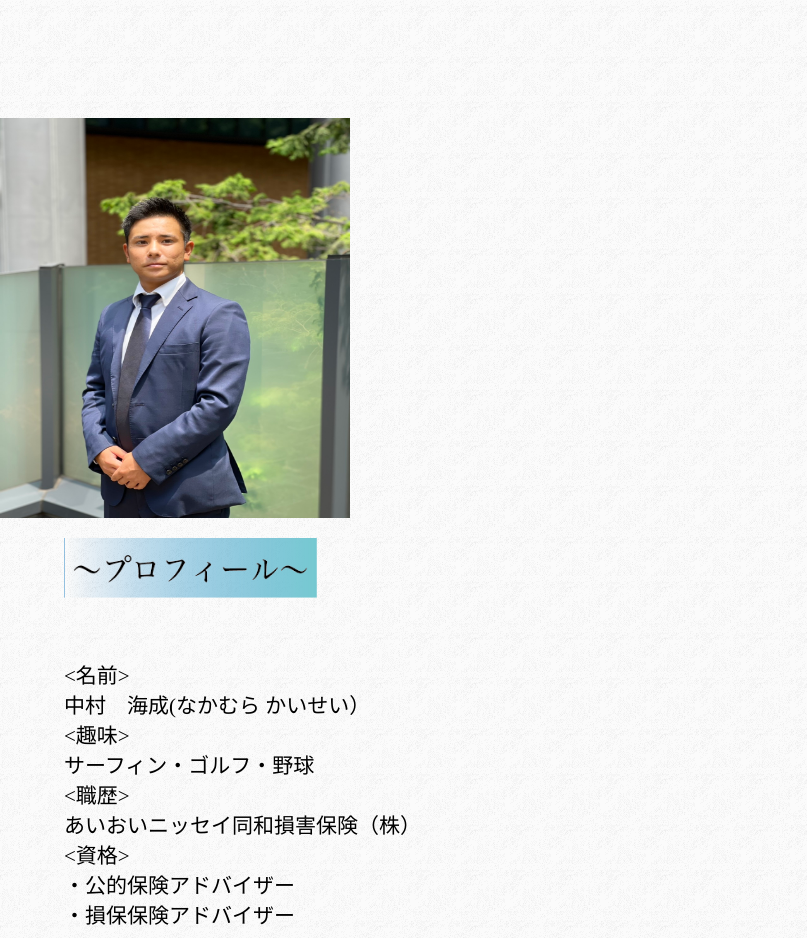
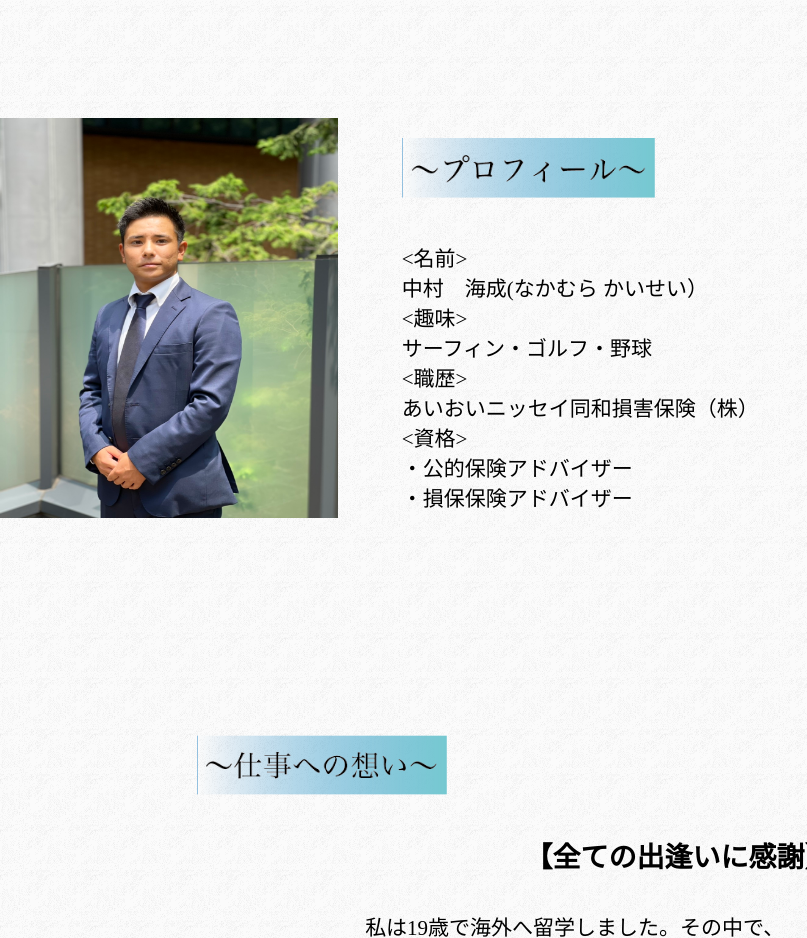
Before and after one commit to manabu-creater/kaisei.profile, a plain HTML site: page index.html in a window 1280 px wide. Shown: the part 865-1803 px from the top of the page, without its empty margins (0-807 px from the left). Drawn offline with Linux system fonts and the light colour scheme.

Commit message:
調整５

```diff
--- a/index.css
+++ b/index.css
@@ -65,8 +65,8 @@ header {
 }
 
 .background {
-/*   display: flex;
-  width: 650px; */
+  display: flex;
+/*   width: 650px; */
   margin: 10% auto 3% auto;
 }
 
```
